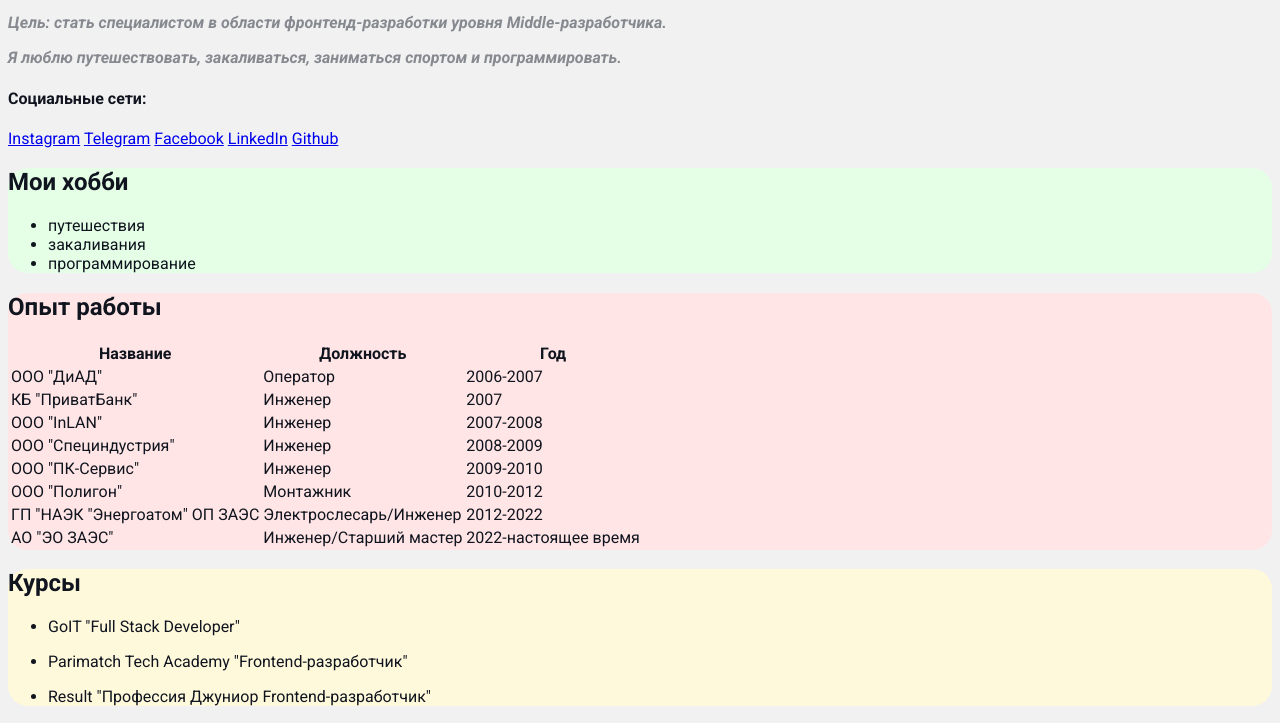
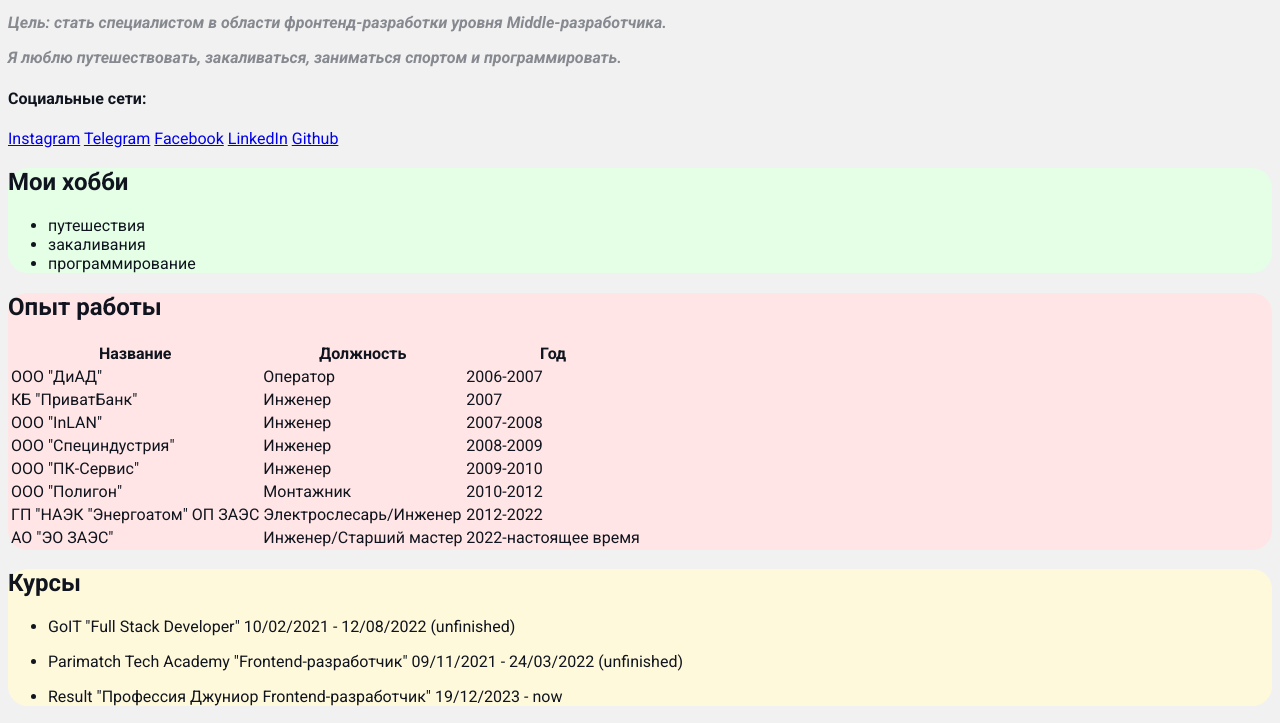
Before and after one commit to Deemon13/result-html-css-course, a plain HTML site: page index.html in a window 1280 px wide. Shown: the part 227-950 px from the top of the page. Drawn offline with Linux system fonts and the light colour scheme.

Commit message:
added some text

```diff
--- a/index.html
+++ b/index.html
@@ -121,13 +121,24 @@
       <h2>Курсы</h2>
       <ul>
         <li>
-          <p>GoIT <span>"Full Stack Developer"</span></p>
+          <p>
+            GoIT <span>"Full Stack Developer"</span> 10/02/2021 - 12/08/2022
+            (unfinished)
+          </p>
         </li>
         <li>
-          <p>Parimatch Tech Academy <span>"Frontend-разработчик"</span></p>
+          <p>
+            Parimatch Tech Academy
+            <span>"Frontend-разработчик"</span> 09/11/2021 - 24/03/2022
+            (unfinished)
+          </p>
         </li>
         <li>
-          <p>Result <span>"Профессия Джуниор Frontend-разработчик"</span></p>
+          <p>
+            Result
+            <span>"Профессия Джуниор Frontend-разработчик"</span> 19/12/2023 -
+            now
+          </p>
         </li>
       </ul>
     </div>
```
